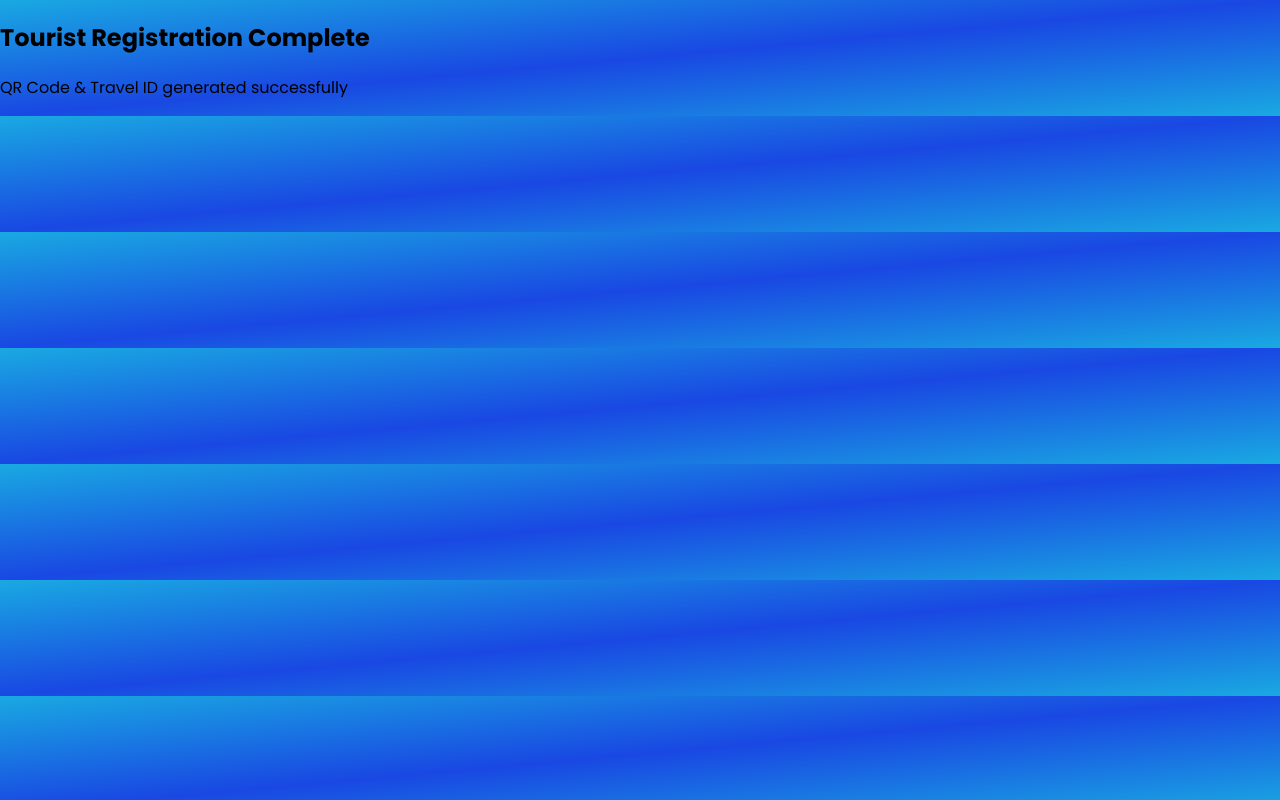
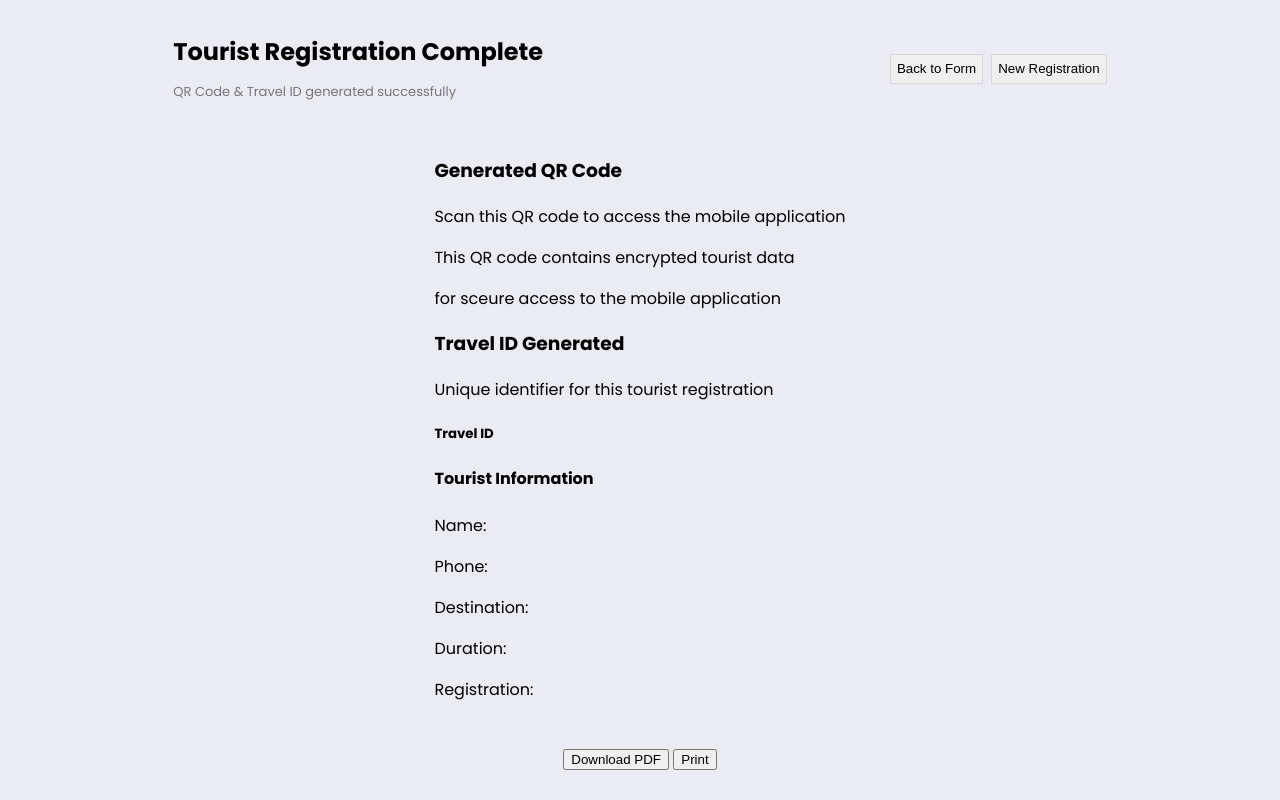
Before and after one commit to Murthy9644/SIH-Project, a plain HTML site: page front-end/index2.html in a window 1280 px wide. Drawn offline with Linux system fonts and the light colour scheme.

Commit message:
QR Scree GUI beta

```diff
--- a/front-end/index2.html
+++ b/front-end/index2.html
@@ -17,6 +17,82 @@
 
                 <p>QR Code & Travel ID generated successfully</p>
             </div>
+
+            <div id="qr-header-btns">
+                <button id = "back-btn">Back to Form</button>
+                <button id = "New-reg-btn">New Registration</button>
+            </div>
+        </div>
+
+        <div id="qr-details-container">
+            <div id="qr-code-container">
+                <div id="qr-code-header">
+                    <h3>Generated QR Code</h3>
+
+                    <p>Scan this QR code to access the mobile application</p>
+                </div>
+
+                <div id="qr-code-image"></div>
+
+                <div id="qr-bottom-text">
+                    <p>This QR code contains encrypted tourist data</p>
+                    <p>for sceure access to the mobile application</p>
+                </div>
+            </div>
+
+            <div id="qr-tid-details-container">
+                <div id="qr-tid-container">
+                    <div id="tid-header">
+                        <h3>Travel ID Generated</h3>
+                        <p>Unique identifier for this tourist registration</p>
+                    </div>
+
+                    <div id="tid-number">
+                        <h5>Travel ID</h5>
+
+                        <div id="number-container">
+                            <div id="number"></div>
+
+                            <div id="copy-btn"></div>
+                        </div>
+                    </div>
+                </div>
+
+                <div id="tourist-details">
+                    <h4>Tourist Information</h4>
+
+                    <div>
+                        <p id="field-name">Name:</p>
+                        <p id="value"></p>
+                    </div>
+
+                    <div>
+                        <p id="field-name">Phone:</p>
+                        <p id="value"></p>
+                    </div>
+
+                    <div>
+                        <p id="field-name">Destination:</p>
+                        <p id="value"></p>
+                    </div>
+
+                    <div>
+                        <p id="field-name">Duration:</p>
+                        <p id="value"></p>
+                    </div>
+
+                    <div>
+                        <p id="field-name">Registration:</p>
+                        <p id="value"></p>
+                    </div>
+                </div>
+            </div>
+        </div>
+
+        <div id="bottom-btns">
+            <button id="download">Download PDF</button>
+
+            <button id="print">Print</button>
         </div>
     </div>
 </body>
--- a/front-end/style.css
+++ b/front-end/style.css
@@ -14,7 +14,9 @@ body{
     padding: 0;
     margin: 0;
     background: linear-gradient(to bottom right, rgb(25, 169, 226), rgb(25, 72, 226), rgb(25, 169, 226));
+    background: none;
     font-family: 'Poppins', Arial, sans-serif;
+    background-color: rgba(157, 157, 201, 0.2);
 }
 
 #temp{
@@ -377,6 +379,49 @@ body{
     outline: 1px solid black;
 }
 
+
+/* QR Screen */
+
+#qrScreen{
+    display: flex;
+    align-items: center;
+    justify-content: space-evenly;
+    flex-direction: column;
+    height: 100vh;
+    width: auto;
+}
+
+#qr-header{
+    height: auto;
+    width: 100%;
+    display: flex;
+    align-items: center;
+    justify-content: space-around;
+    line-height: 0;
+}
+
+#qr-header-text{
+    height: 80px;
+    display: flex;
+    flex-direction: column;
+    justify-content: space-around;
+}
+
+#qr-header-text p{
+    font-size: 13px;
+    color: rgba(0, 0, 0, 0.5);
+}
+
+#qr-header-btns{
+    height: 30px;
+    display: flex;
+    gap: 8px;
+}
+
+#qr-header-btns button{
+    border: 0.5px solid rgba(0, 0, 0, 0.1);
+}
+
 /* Responsive adjustments */
 @media (max-width: 600px) {
   #login-container {
```
Also changed, not shown: pyRequirements.txt (added, +31 -0 lines), 1 other file.
